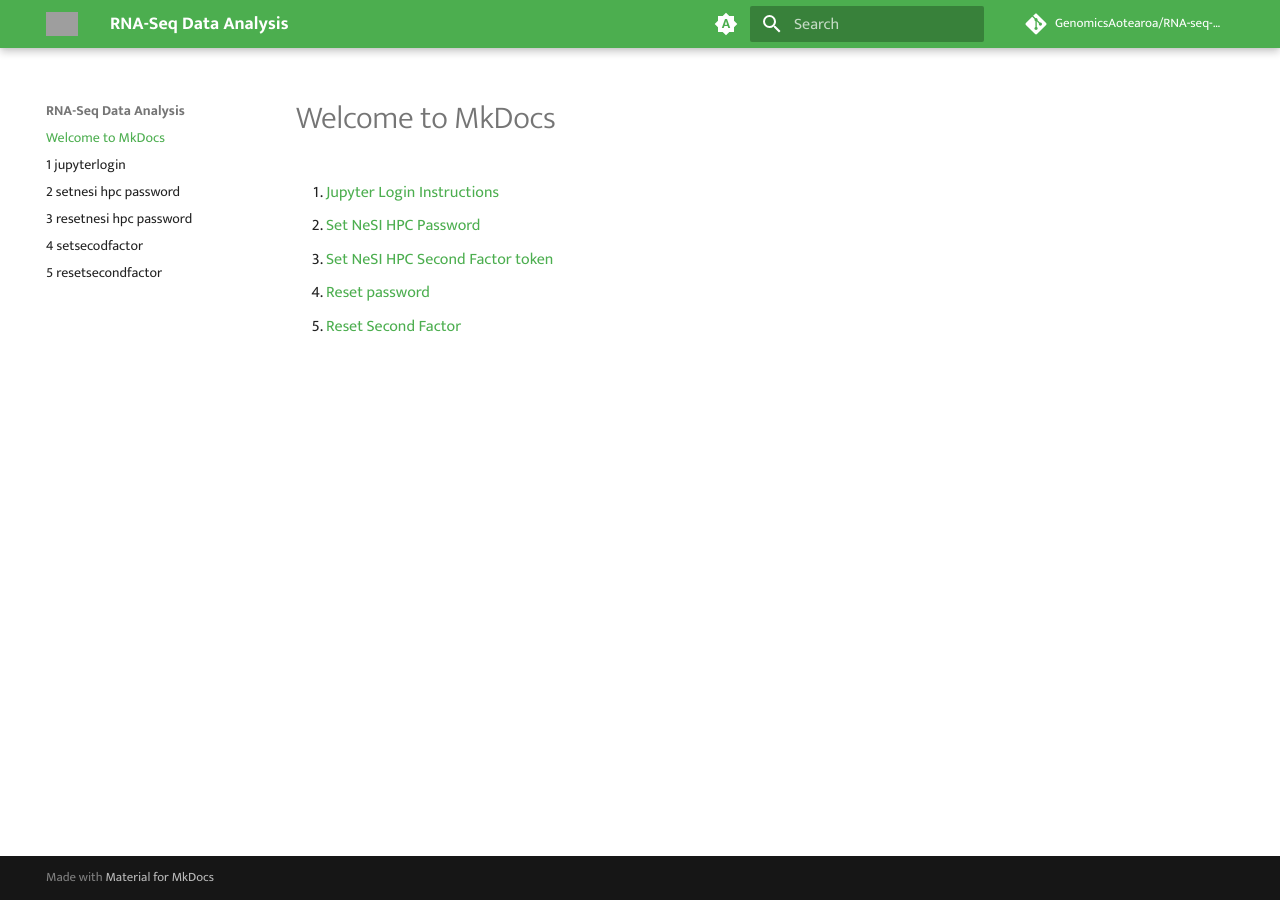
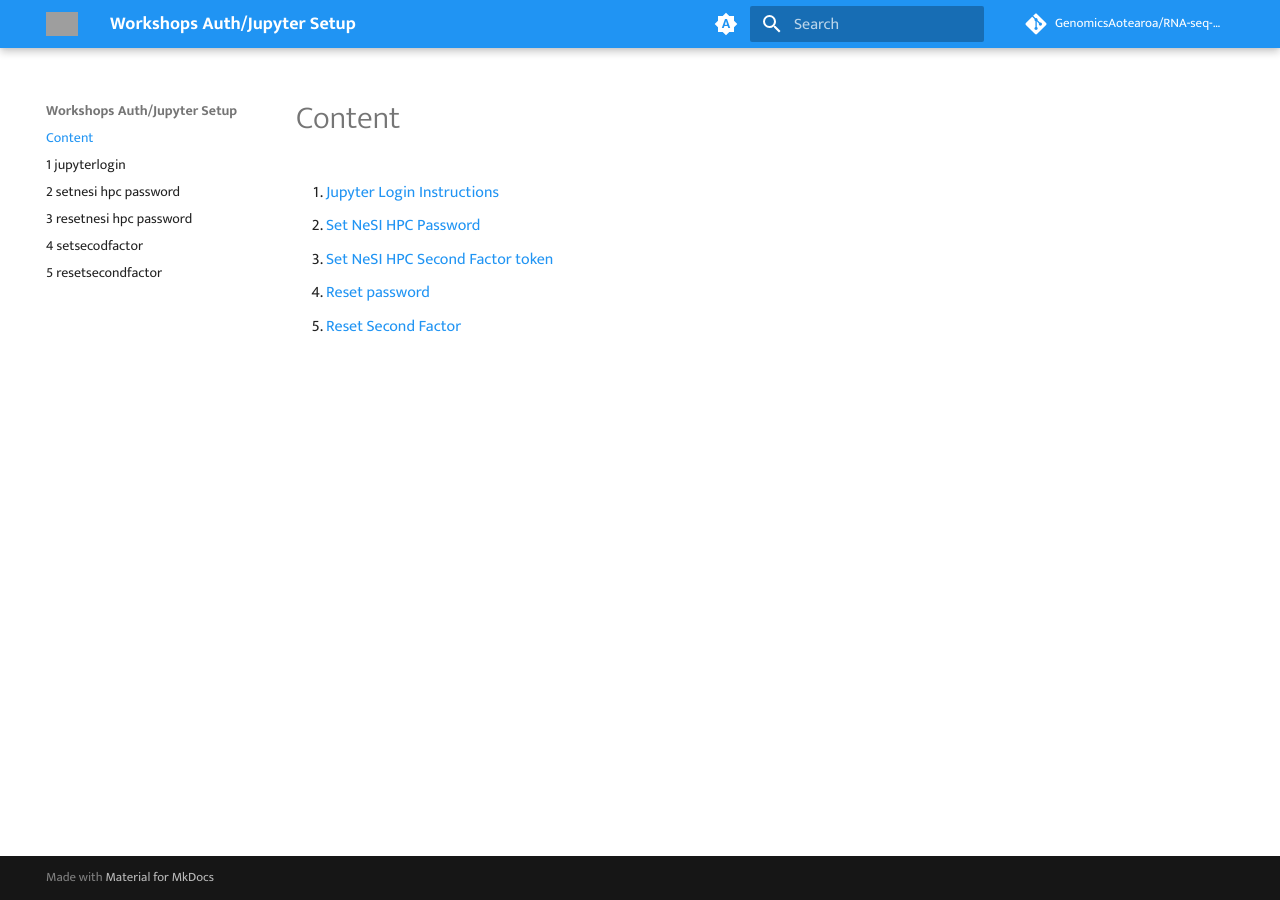
Before and after one commit to DininduSenanayake/ganesi_authesetup-login, an MkDocs documentation site: the page built from docs/index.md, in a window 1280 px wide. Built offline with MkDocs 1.6.1 and Material for MkDocs 9.7.7, drawn with Linux system fonts in a browser that asks for light colours; comment, search, counter and statistics services are not loaded; grey boxes are pictures that could not be loaded.

Commit message:
populate index file

```diff
--- a/docs/index.md
+++ b/docs/index.md
@@ -1,4 +1,4 @@
-# Welcome to MkDocs
+# Content
 
 1. [Jupyter Login Instructions](1_jupyterlogin.md)
 2. [Set NeSI HPC Password](2_setnesi_hpc_password.md)
--- a/mkdocs.yml
+++ b/mkdocs.yml
@@ -1,4 +1,4 @@
-site_name: RNA-Seq Data Analysis
+site_name: Workshops Auth/Jupyter Setup
 site_author: Genomics Aotearoa & NeSI
 site_dir: public
 site_url: "https://genomicsaotearoa.github.io/RNA-seq-workshop/"
@@ -24,12 +24,12 @@ theme:
     toggle:
       icon: material/brightness-auto
       name: Switch to light mode
-    primary: green
+    primary: blue
 
   # Palette toggle for light mode
   - media: "(prefers-color-scheme: light)"
     scheme: default
-    primary: green
+    primary: blue
 
 
 
@@ -43,7 +43,7 @@ theme:
     toggle:
       icon: material/brightness-4
       name: Switch to system preference
-    primary: green
+    primary: blue
 
 
   features:
```
Also changed, not shown: docs/1_jupyterlogin.md (+1 -1 lines), docs/2_setnesi_hpc_password.md (+2 -1 lines), index.md (+1 -1 lines).
